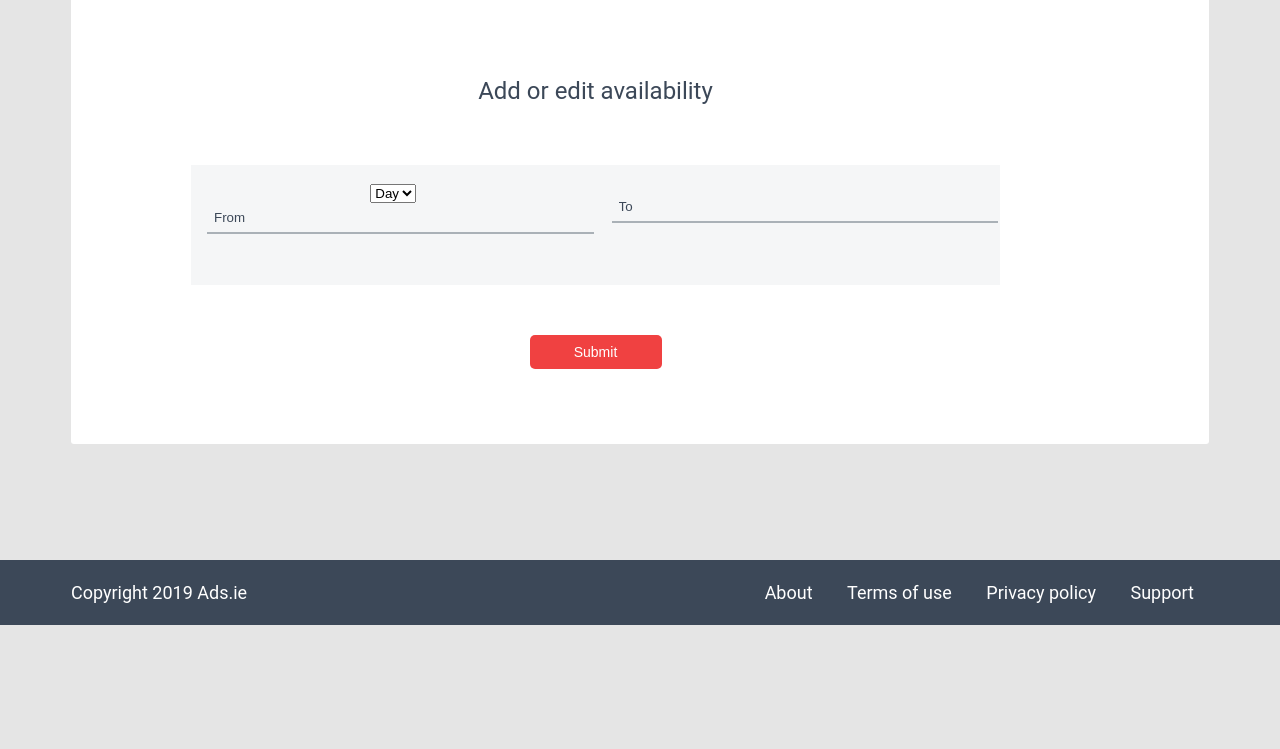
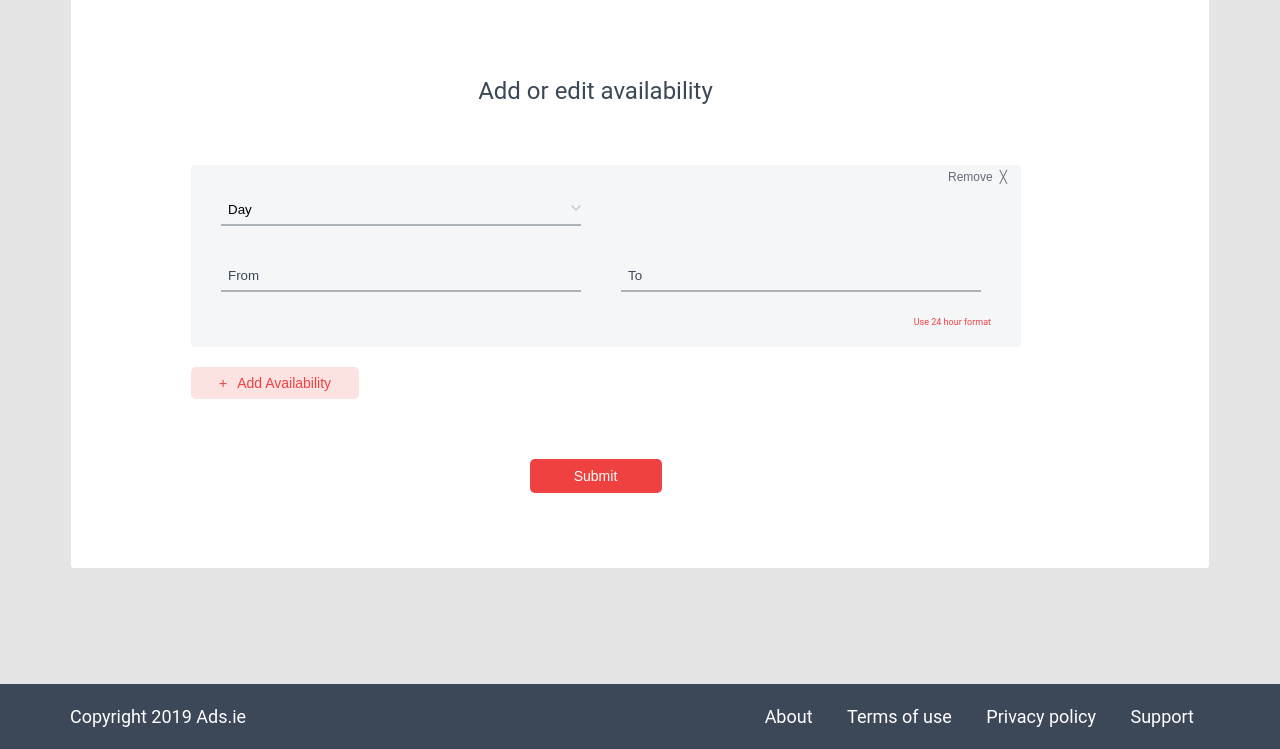
Before and after one commit to Nekoi275/ads-layout, a website: page src/html/pages/updateBusiness.html in a window 1280 px wide. Shown: the part 915-1664 px from the top of the page. Before the commit the page ends 1540 px from the top, so only its background shows below. Drawn offline with nearby package versions, Linux system fonts and the light colour scheme; files that its build step writes are made by us from their sources; files whose address does not match are found by name.

Commit message:
finish update business page

```diff
--- a/src/html/pages/updateBusiness.html
+++ b/src/html/pages/updateBusiness.html
@@ -12,7 +12,7 @@
     <div class="row middle-xs p-t-90 p-b-100">
       <div class="col-xs-12">
         <div class="update-business">
-          <button class="button button--back">&#8592; Back</button>
+          <button class="button button--back">Back</button>
           <form>
             <h2>Update your business</h2>
             <input type="text" name="name" placeholder="Name">
@@ -40,18 +40,22 @@
             </div>
             <h3 class="m-t-80 m-b-60">Add or edit availability</h3>
             <div class="availability">
-              <div class="row middle-xs">
-                <div class="col-xs-6">
+              <div class="row bottom-xs">
+                <div class="col-xs-6 col-no-gutter">
                   <select>
                     <option>Day</option>
+                    <option>Week</option>
                   </select>
                   <input type="text" name="from" placeholder="From">
                 </div>
-                <div class="col-xs-6">
+                <div class="col-xs-6 p-l-15">
                   <input type="text" name="to" placeholder="To">
                 </div>
               </div>
+              <span class="time-format-text">Use 24 hour format</span>
+              <button class="button button--remove remove-button-pos">Remove</button>
             </div>
+            <button class="button button--add-availability m-t-20">Add Availability</button>
             <button type="submit" class="button button--submit">Submit</button>
           </form>
         </div>
--- a/src/scss/components/buttons.scss
+++ b/src/scss/components/buttons.scss
@@ -41,5 +41,37 @@
         width: 120px;
         font-size: 14px;
         padding: 25px 0px 10px 60px;
+        &::before {
+            padding-right: 5px;
+            content: "\2190";
+        }
+    }
+
+    &--remove {
+        background-color: transparent;
+        color: rgba(60, 72, 88, 0.8);
+        padding: 0px;
+        width: 67px;
+        font-size: 12px;
+        &::after {
+            padding-left: 7px;
+            content: "\2573";
+        }
+    }
+
+    &--add-availability {
+        background-color: $cLightRed;
+        color: $cRed;
+        padding: 7px;
+        width: 168px;
+        border: 1px solid transparent;
+        margin-bottom: 60px;
+        &:hover {
+            border: 1px solid $cRed;
+        }
+        &::before {
+            padding-right: 10px;
+            content: "\002B";
+        }
     }
 }
--- a/src/scss/core.scss
+++ b/src/scss/core.scss
@@ -85,6 +85,12 @@ h3 {
 .m-t-30 {
 	margin-top: 30px;
 }
+.m-t-20 {
+	margin-top: 20px;
+}
 .m-t-10 {
 	margin-top: 10px;
 }
+.p-l-15 {
+	padding: 0px 0px 0px 15px;
+}
--- a/src/scss/pages/login.scss
+++ b/src/scss/pages/login.scss
@@ -2,7 +2,7 @@
 
 .login {
     background-color: $cWhite;
-    border-radius: 3px;
+    border-radius: $borderRadius;
     text-align: center;
     padding: 55px 85px 40px 85px;
     width: 670px;
@@ -38,7 +38,7 @@
     }
 }
 
-.account {
+.account-text {
     font-size: 14px;
     opacity: 0.5;
 }
--- a/src/scss/pages/sign-up-form.scss
+++ b/src/scss/pages/sign-up-form.scss
@@ -2,7 +2,7 @@
 
 .sign-up {
     background-color: $cWhite;
-    border-radius: 3px;
+    border-radius: $borderRadius;
     text-align: center;
     padding: 55px 85px 20px 85px;
     border: 1px solid $cBlack;
@@ -40,7 +40,7 @@
     }
 }
 
-.account {
+.account-text {
     font-size: 14px;
     opacity: 0.5;
 }
@@ -53,7 +53,7 @@
 .file-upload {
     border: 1px dashed $cBlack;
     text-align: center;
-    border-radius: 3px;
+    border-radius: $borderRadius;
     height: 640px;
     background-color: rgba(60, 72, 88, 0.05);
     padding: 170px 70px 170px 70px;
--- a/src/scss/pages/update-business.scss
+++ b/src/scss/pages/update-business.scss
@@ -2,7 +2,7 @@
 
 .update-business {
     background-color: $cWhite;
-    border-radius: 3px;
+    border-radius: $borderRadius;
     text-align: center;
     padding-bottom: 40px;
     margin: auto;
@@ -10,6 +10,7 @@
     form {
         padding-left: 120px;
         padding-right: 209px;
+
         h3 {
             margin-bottom: 60px;
         }
@@ -18,7 +19,8 @@
             margin-bottom: 50px;
         }
 
-        input, textarea {
+        input,
+        textarea {
             width: 100%;
             display: block;
             border: 0px;
@@ -40,6 +42,7 @@
         textarea {
             resize: none;
             padding-bottom: 67px;
+
             &::placeholder {
                 color: $cDarkGrey;
                 font-family: $font-family-base;
@@ -52,10 +55,12 @@
         height: 330px;
         width: 405px;
         padding: 30px 30px 35px 30px;
+
         p {
             margin-bottom: 10px;
             margin-top: 18px;
         }
+
         h3 {
             margin-bottom: 0px;
         }
@@ -66,10 +71,13 @@
         text-align: center;
         height: 330px;
         width: 425px;
+        border-radius: $borderRadius;
         padding-top: 53px;
+
         h3 {
             margin-bottom: 30px;
         }
+
         .logo-placeholder {
             margin: auto;
             width: 151px;
@@ -82,5 +90,56 @@
 
     .availability {
         background-color: $cLighterGrey;
+        border-radius: $borderRadius;
+        position: relative;
+        padding: 30px 30px 20px 30px;
+        width: 830px;
+
+        input {
+            box-sizing: border-box;
+            width: 360px;
+        }
+
+        select {
+            -webkit-appearance: none;
+            -moz-appearance: none;
+            appearance: none;
+            width: 360px;
+            display: block;
+            border: 0px;
+            border-bottom: 2px solid $cLightGrey;
+            outline: 0px;
+            padding: 7px;
+            background: transparent;
+            margin-bottom: 35px;
+            cursor: pointer;
+            background-image: url('../../img/select-arrow.svg');
+            background-repeat: no-repeat;
+            background-position-x: 100%;
+            background-position-y: 10px;
+            option {
+                color: $cLightGrey;
+            }
+            &::placeholder {
+                color: $cLightGrey;
+            }
+            &:hover {
+                border-bottom: 2px solid $cRed;
+            }
+        }
+
+        .time-format-text {
+            position: absolute;
+            bottom: 20px;
+            right: 30px;
+            color: $cRed;
+            font-size: 9px;
+        }
+
+        .remove-button-pos {
+            position: absolute;
+            right: 10px;
+            top: 5px;
+        }
     }
 }
--- a/src/scss/style.scss
+++ b/src/scss/style.scss
@@ -1,6 +1,6 @@
 @import "variables";
+@import "grid/main.scss";
 @import "core";
-@import "grid/main.scss";
 @import "components/footer.scss";
 @import "components/nav-bar.scss";
 @import "components/buttons.scss";
--- a/src/scss/variables.scss
+++ b/src/scss/variables.scss
@@ -16,3 +16,5 @@ $cLightGrey: #aab1b7;
 $cBlack: #000000;
 $cLightRed: #fde2e2;
 $cLighterGrey: #F5F6F7;
+
+$borderRadius: 3px;
```
Also changed, not shown: src/html/pages/login.html (+2 -2 lines), src/html/pages/signUp.html (+1 -1 lines), src/img/select-arrow.svg (added).
